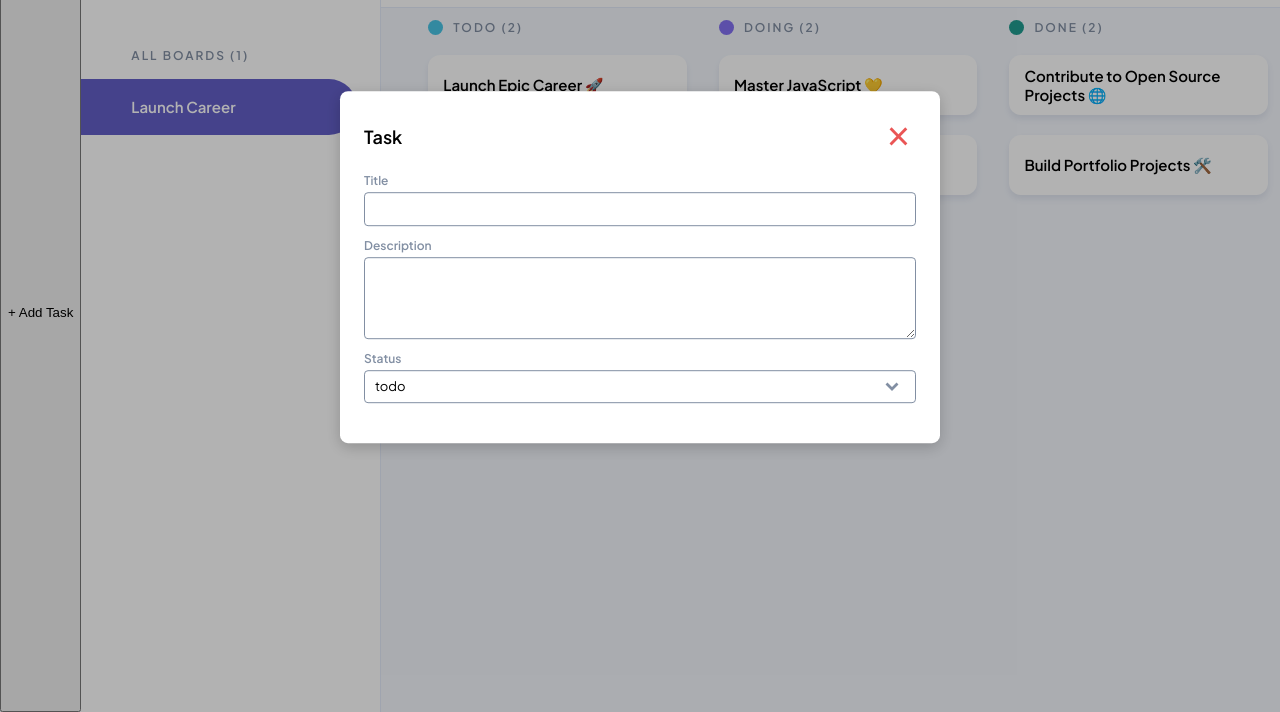
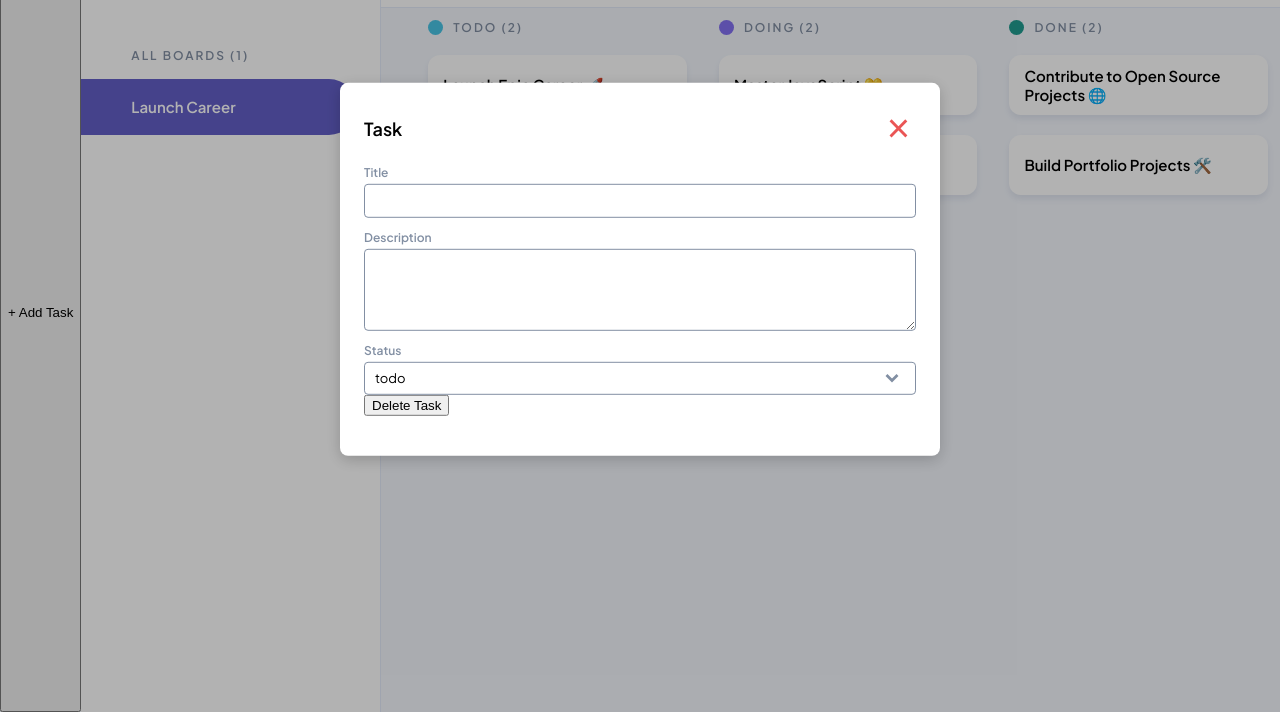
Before and after one commit to Reneva-dev/JSL04-SOLUTION-main, a plain HTML site: page JSL04-SOLUTION-main/index.html in a window 1280 px wide. Both pictures are taken after a click on the button "+ Add Task". Shown: the part 88-800 px from the top of the page. Drawn offline with Linux system fonts and the light colour scheme.

Commit message:
added button type for deletion of tasks

```diff
--- a/JSL04-SOLUTION-main/index.html
+++ b/JSL04-SOLUTION-main/index.html
@@ -101,6 +101,7 @@
           <option value="doing">doing</option>
           <option value="done">done</option>
         </select>
+        <button type="button" id="delete-task-btn" class="delete-btn">Delete Task</button>
       </form>
     </dialog>
   </body>
```
